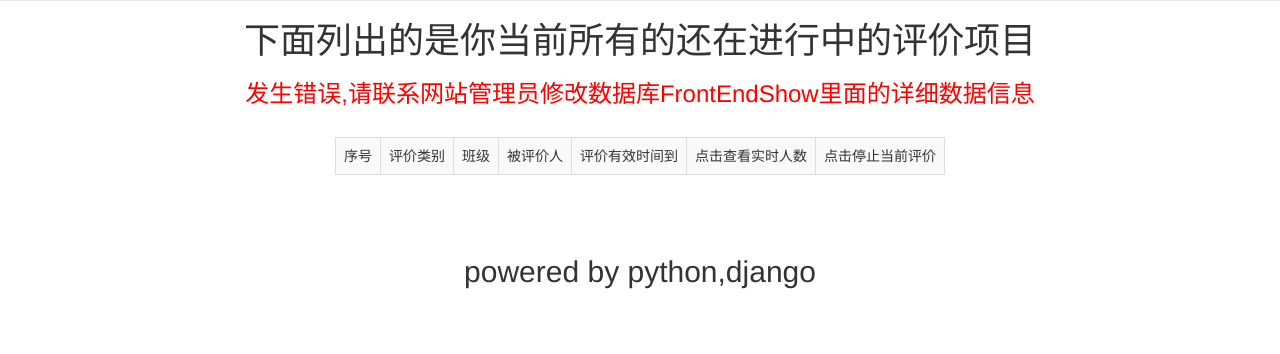
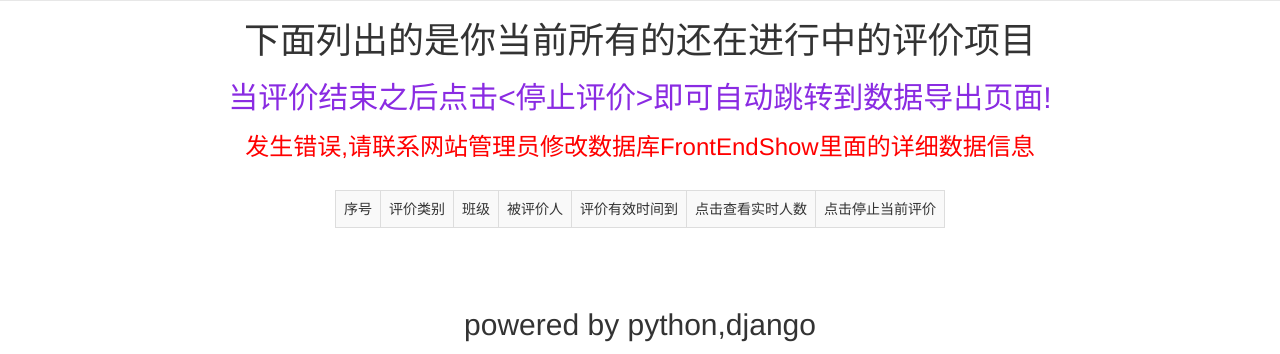
Before and after one commit to headB/asset_cms, a Django app: template templates/estimate/estimate_manage.html in a window 1280 px wide. Shown: the part 137-491 px from the top of the page. Run offline with Django 3.2, Linux system fonts and the light colour scheme; the template is opened without the code that fills it, so the values that code supplies are empty; some libraries are stand-ins or nearby versions.

Commit message:
增加一些小提示

```diff
--- a/templates/estimate/estimate_manage.html
+++ b/templates/estimate/estimate_manage.html
@@ -3,6 +3,7 @@
 {% block body %}
 
 <h1>下面列出的是你当前所有的还在进行中的评价项目</h1>
+<h2><span style="color:blueviolet">当评价结束之后点击<停止评价>即可自动跳转到数据导出页面!</span></h2>
  <h3>
 	 {%if show_address %}
 
```
